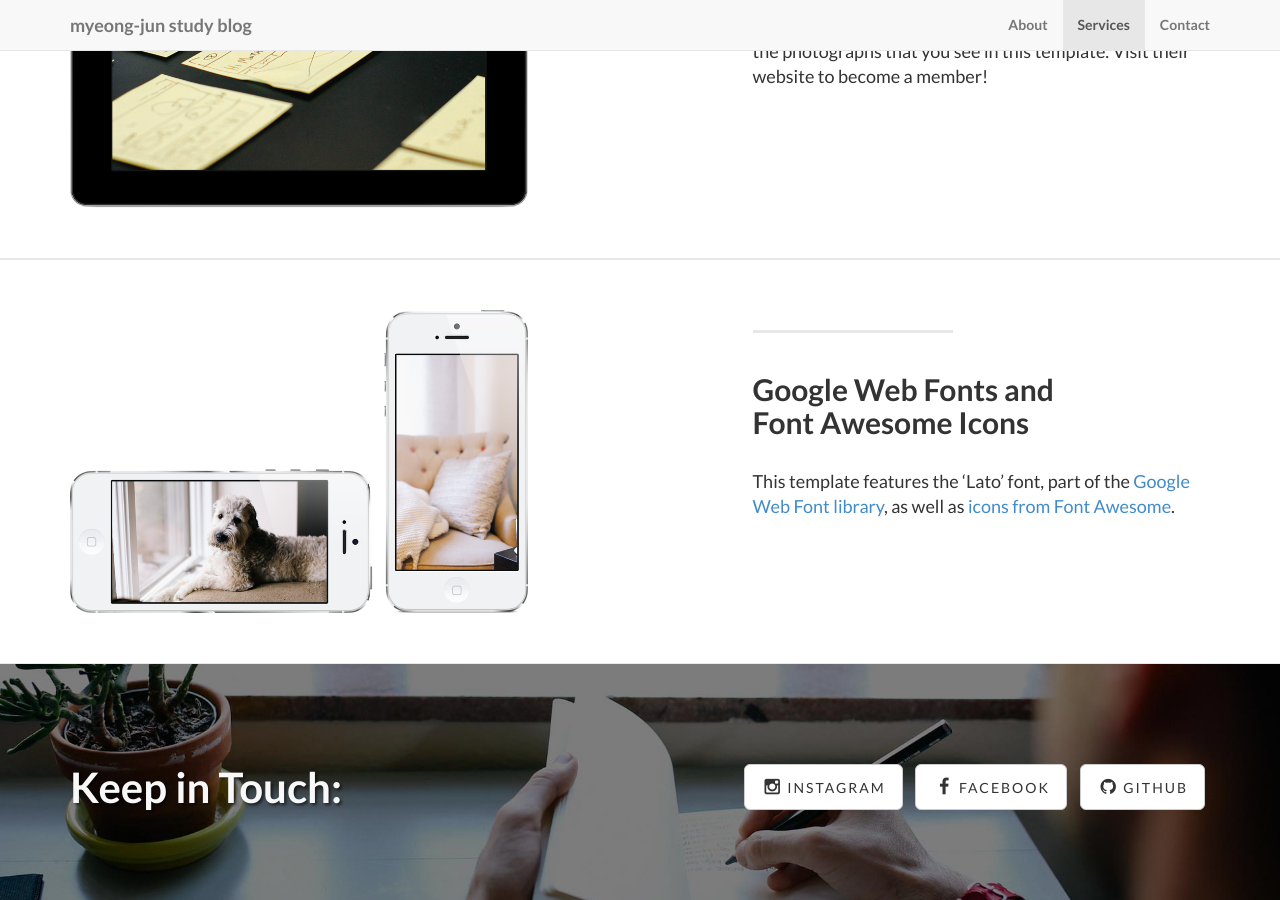
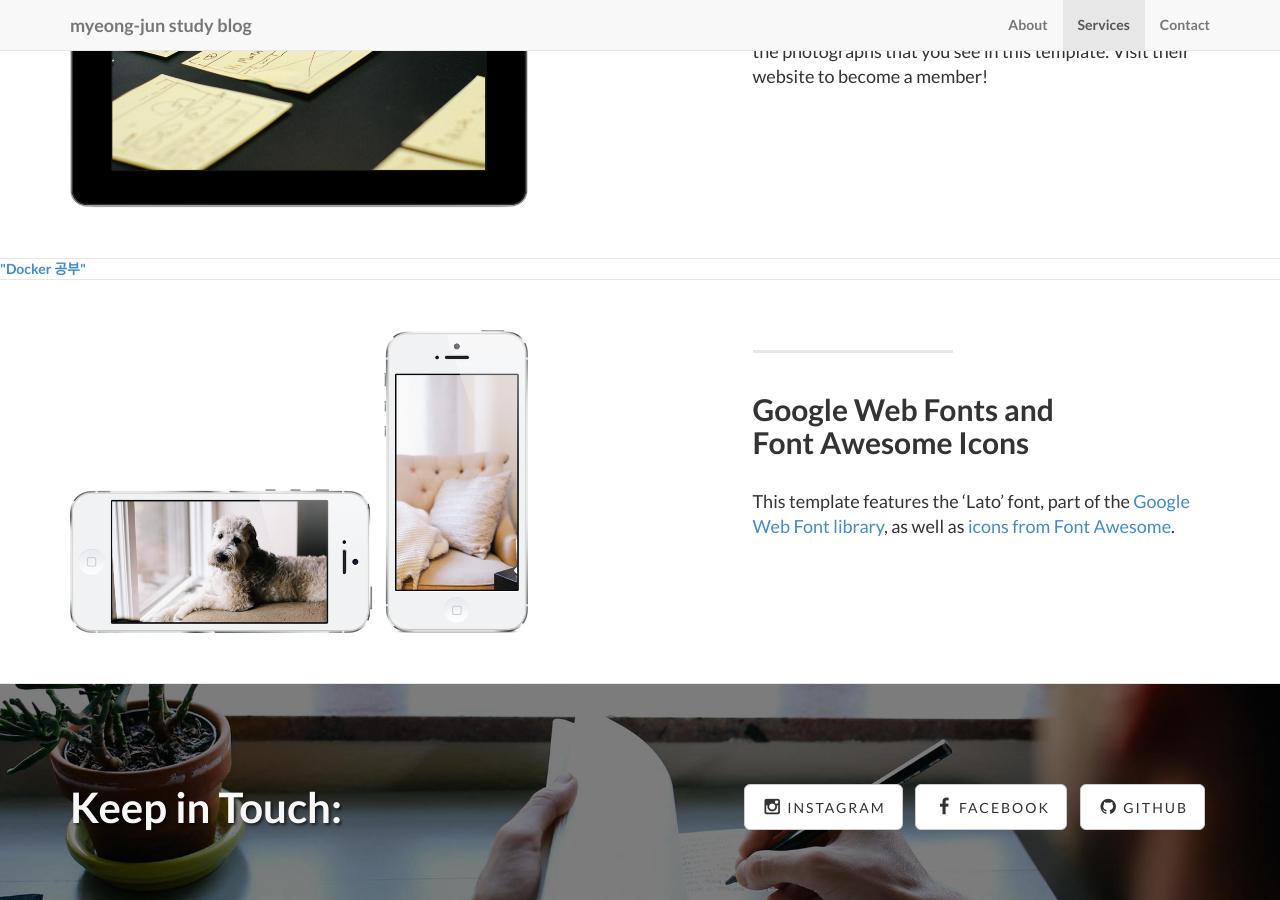
Before and after one commit to myeong-jun/myeong-jun.github.io, a Jekyll site: the page built from index.html, in a window 1280 px wide and 900 px high, scrolled down 1177 px. Built offline with Jekyll 4.4.1, drawn with Linux system fonts in a browser that asks for light colours.

Commit message:
Update page_content.html

```diff
--- a/_includes/page_content.html
+++ b/_includes/page_content.html
@@ -7,6 +7,7 @@
 
 
         <a href="https://myeong-jun.github.io/_posts/docker.md">
+          "Docker 공부"
         </a>
 
 
```
